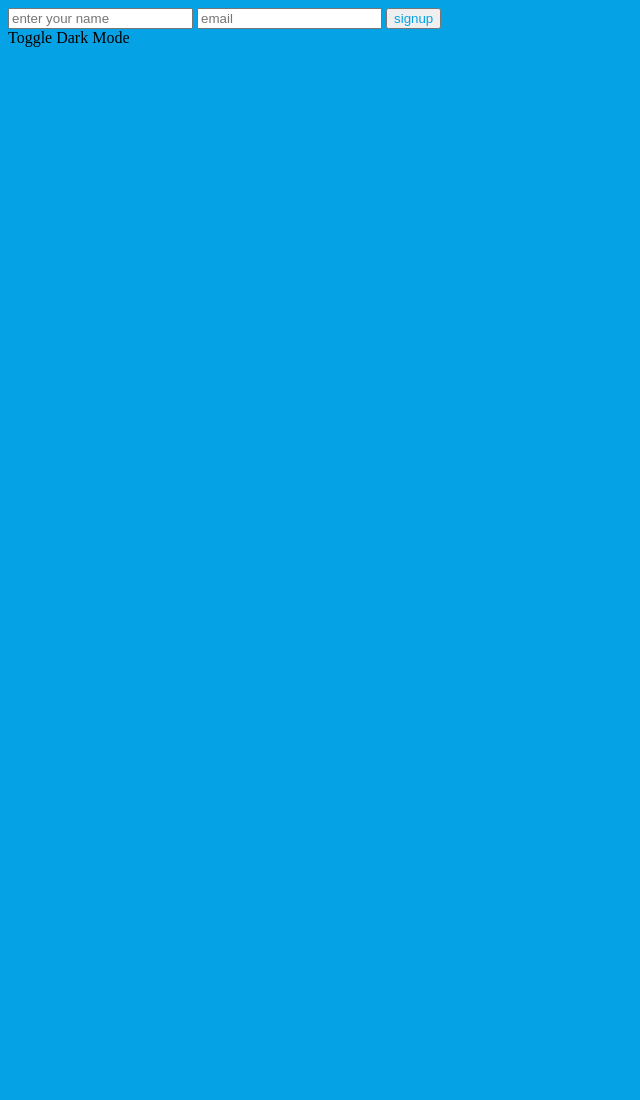
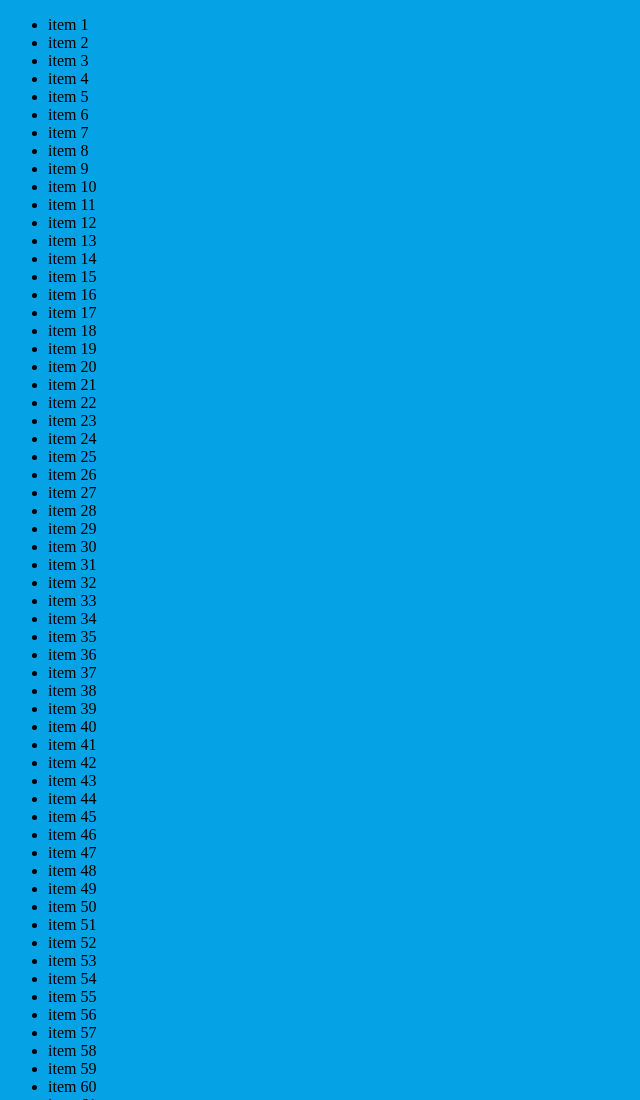
Before and after one commit to Nafias-Ibrahimi/Practice-project, a plain HTML site: page home.html in a window 1280 px wide. Shown: the top 1100 px of the page, without its empty margins (0-640 px from the left). Before the commit the page ends 800 px from the top, so only its background shows below. Drawn offline with Linux system fonts and the light colour scheme.

Commit message:
add freqment

```diff
--- a/home.html
+++ b/home.html
@@ -15,14 +15,14 @@
 
     </nav> -->
 
-        <form action="" id="signup">
+        <!-- <form action="" id="signup">
         <input type="text" id="username" placeholder="enter your name">
         <input type="email" id="email" placeholder="email">
         <input type="submit" value="signup">
 
       </form>
-      <div id="toggleThem">Toggle Dark Mode</div>
-
+      <div id="toggleThem">Toggle Dark Mode</div> -->
+        <ul></ul>
 
 
     <script src="/home.js"></script>
--- a/home.js
+++ b/home.js
@@ -50,10 +50,22 @@
 //     console.log(email);
 // });
 
-document.documentElement.style.setProperty('--color-5','#05a3e6');
+// document.documentElement.style.setProperty('--color-5','#05a3e6');
 
-const toggle=document.querySelector('#toggleThem');
-toggle.addEventListener('click',()=>{
-    document.body.classList.toggle("dark-mode");
+// const toggle=document.querySelector('#toggleThem');
+// toggle.addEventListener('click',()=>{
+//     document.body.classList.toggle("dark-mode");
 
-});
+// });
+
+const freqment=document.createDocumentFragment();
+
+for(let i=1; i<100; i++){
+    const li=document.createElement('li');
+        li.textContent=`item ${i}`;
+        freqment.appendChild(li);
+
+
+}
+
+document.querySelector('ul').appendChild(freqment);
```
